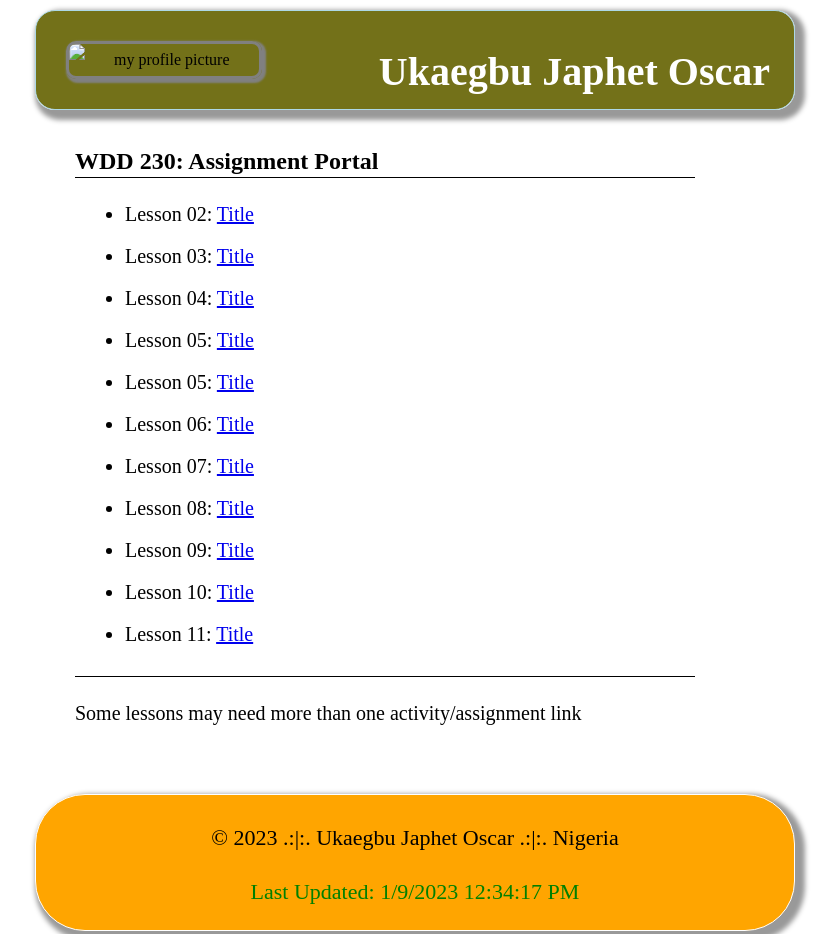
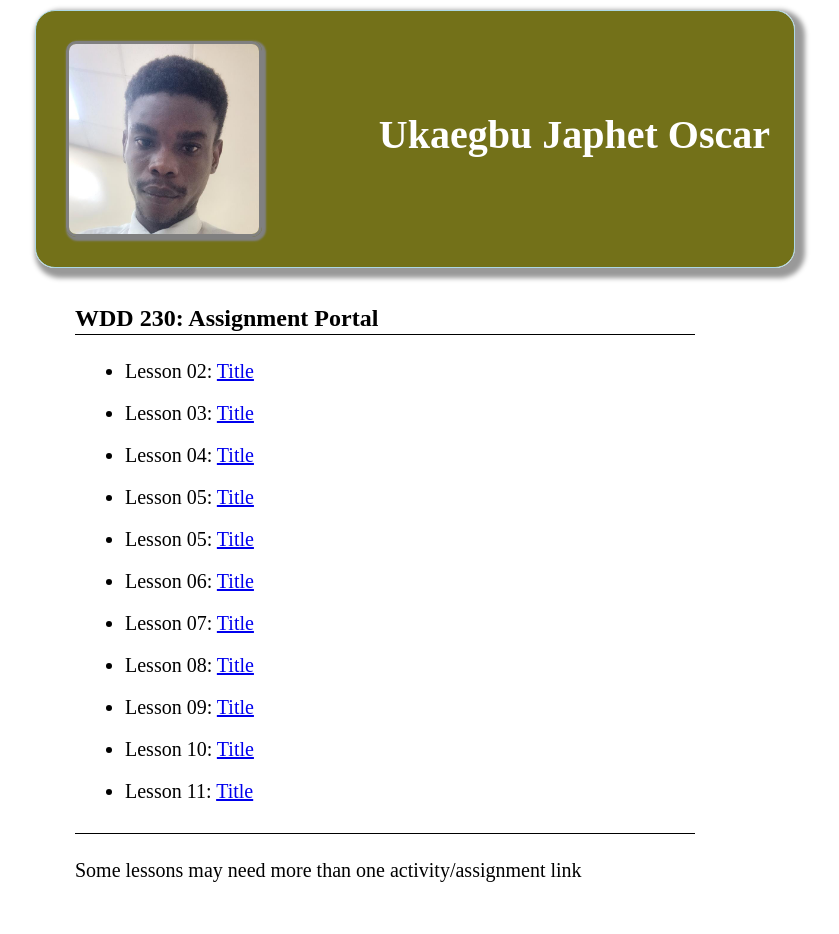
Before and after one commit to OscarCode442/WDD230, a plain HTML site: page index.html in a window 1280 px wide. Shown: the top 934 px of the page, without its empty margins (225-1064 px from the left). Drawn offline with Linux system fonts and the light colour scheme; the site is published under a folder, as on GitHub Pages, so addresses that start at the root find nothing.

Commit message:
image path change

```diff
--- a/index.html
+++ b/index.html
@@ -13,7 +13,7 @@
 
     <body class="content">
         <header>
-            <img class="image" src="/images/myprofilepic.jpg" alt="my profile picture">
+            <img class="image" src="images/myprofilepic.jpg" alt="my profile picture">
             <h1>Ukaegbu Japhet Oscar </h1>
         </header>
 
```
